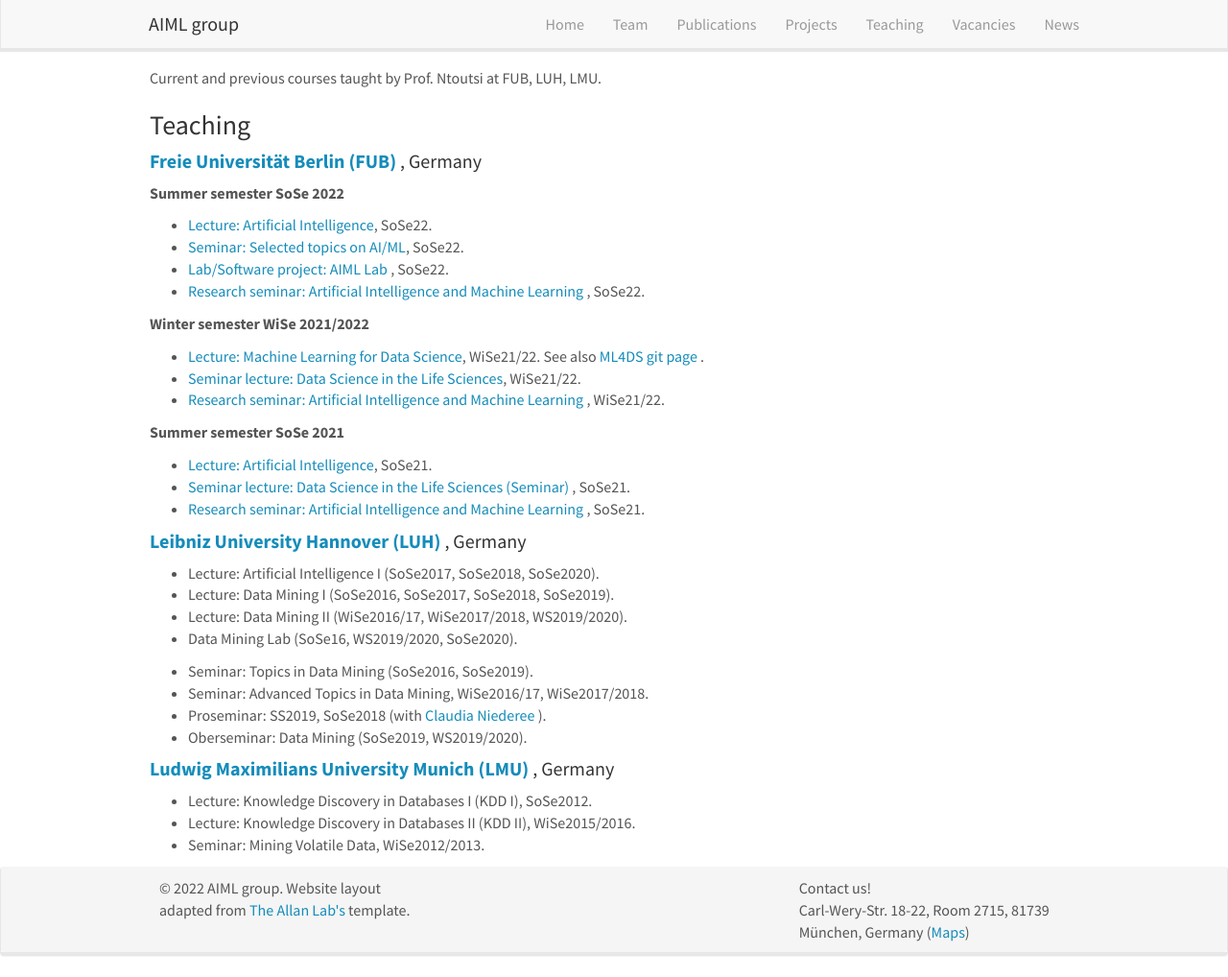
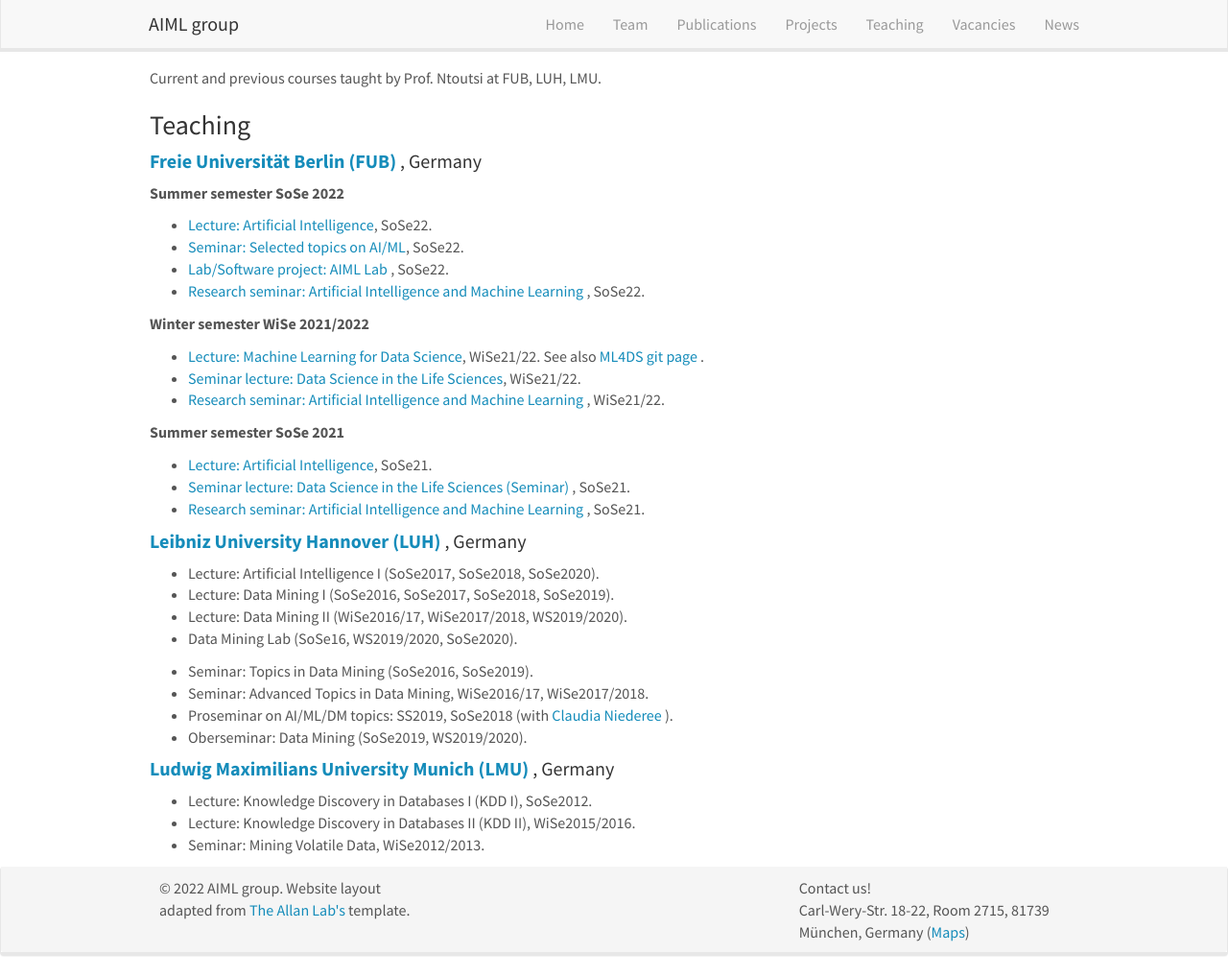
Before and after one commit to AIML-research/AIML-research.github.io, a Jekyll site: the page built from _pages/teaching.md, in a window 1280 px wide and 1018 px high. Shown: the whole window at 96% size. Built offline with Jekyll 4.4.1, drawn with Linux system fonts in a browser that asks for light colours; nearby versions of some CDN libraries.

Commit message:
Update teaching.md

```diff
--- a/_pages/teaching.md
+++ b/_pages/teaching.md
@@ -34,7 +34,7 @@
 
 - Seminar: Topics in Data Mining (SoSe2016, SoSe2019).
 - Seminar: Advanced Topics in Data Mining, WiSe2016/17, WiSe2017/2018.
-- Proseminar: SS2019, SoSe2018 (with <a href ="https://www.l3s.de/user/niederee"> Claudia Niederee </a>).
+- Proseminar on AI/ML/DM topics: SS2019, SoSe2018 (with <a href ="https://www.l3s.de/user/niederee"> Claudia Niederee </a>).
 - Oberseminar: Data Mining (SoSe2019, WS2019/2020).
 
 #### <a href = "https://www.lmu.de/en/index.html"> <b>Ludwig Maximilians University Munich (LMU)</b> </a>, Germany
```
